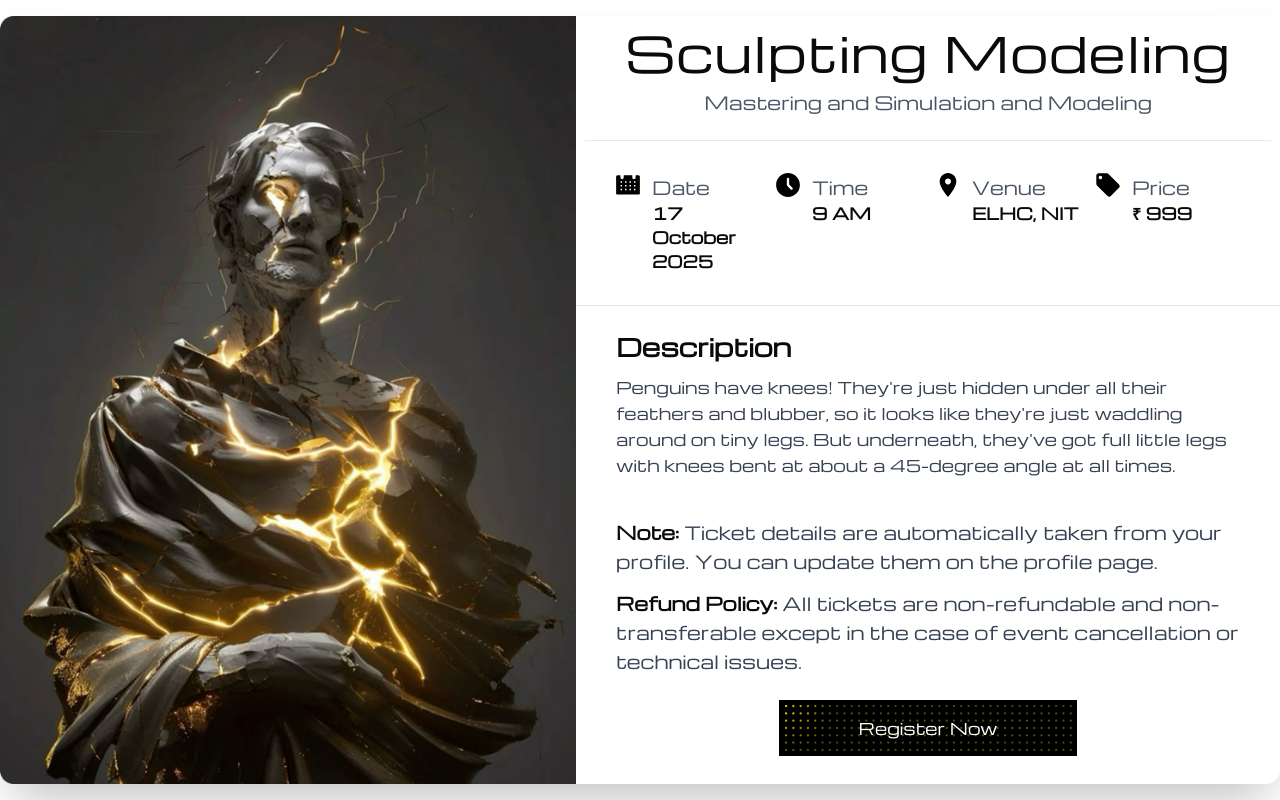
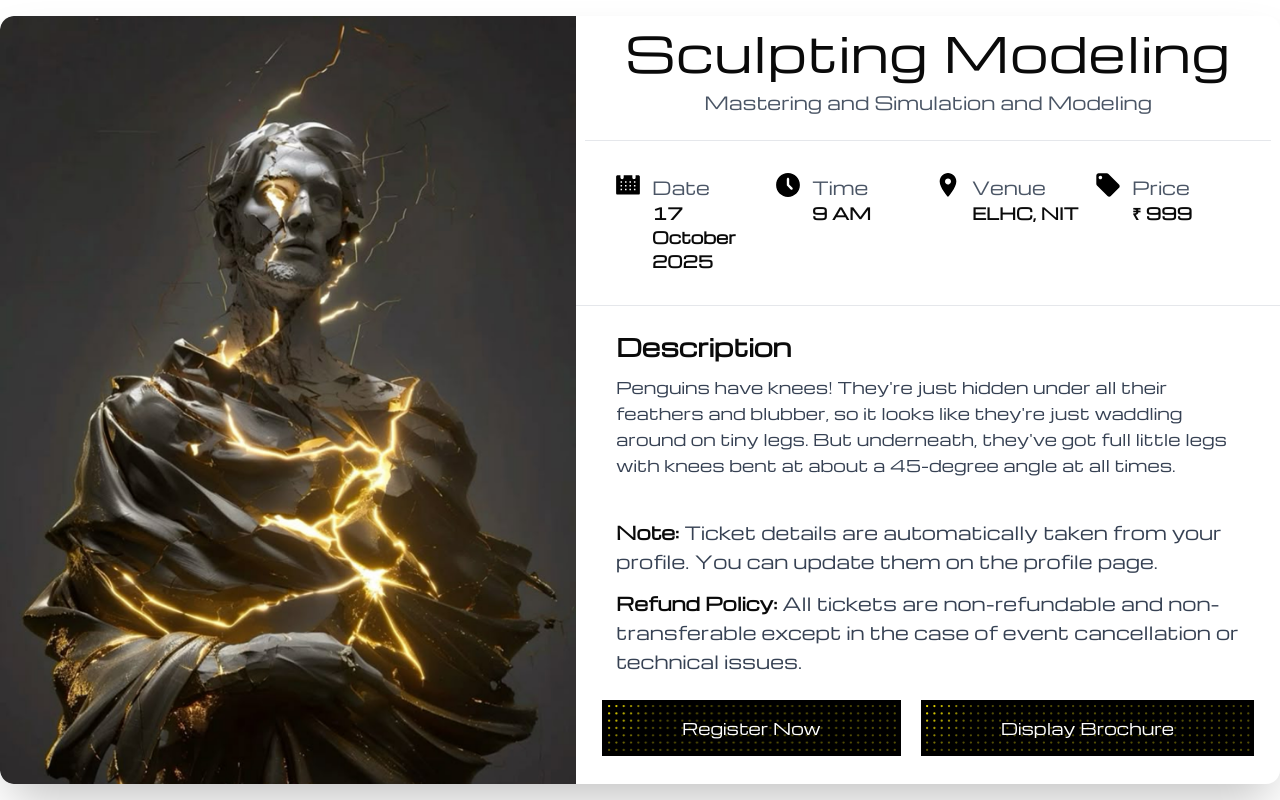
Before and after one commit to Tathva-25/tathva25-frontend, a Next.js app in the folder tathva25frontend/: page /competitions in a window 1280 px wide. Built offline with nearby package versions, Linux system fonts and the light colour scheme.

Commit message:
feat: add display brochure button

```diff
--- a/tathva25frontend/src/components/CardDetails.jsx
+++ b/tathva25frontend/src/components/CardDetails.jsx
@@ -6,7 +6,7 @@ const michroma = Michroma({ subsets: ["latin"], weight: "400" })
 
 const CardDetails = ({src, alt, title, tagline, date, time, venue, price, desc, }) => {
   return (
-    <div className={`${michroma.className} w-full max-w-7xl shadow-2xl flex flex-col lg:flex-row rounded-b-2xl lg:rounded-xl bg-white`}>
+    <div className={`${michroma.className} w-full max-w-7xl shadow-2xl flex flex-col lg:flex-row rounded-b-2xl lg:rounded-xl bg-white overflow-x-hidden`}>
       {/* Image Section - 3:4 ratio */}
       <div className="relative lg:w-[45%] aspect-[3/4] min-h-0 mt-[69vh] lg:mt-0">
         <Image
@@ -110,9 +110,12 @@ const CardDetails = ({src, alt, title, tagline, date, time, venue, price, desc,
         </div>
 
         {/* Register Button */}
-        <div className="px-6 lg:px-10 pt-4 pb-6">
+        <div className="px-6 lg:px-15 pt-4 pb-6 w-full flex justify-center gap-25">
           <div className="flex justify-center">
-            <DotGridButton text="Register Now" />
+            <DotGridButton text="Register Now" min_width={50} className="max-w-[20px] lg:max-w-[50px]"/>
+          </div>
+          <div className="flex justify-center">
+            <DotGridButton text="Display Brochure" min_width={50} className="max-w-[20px] lg:max-w-[50px]" />
           </div>
         </div>
       </div>
```
